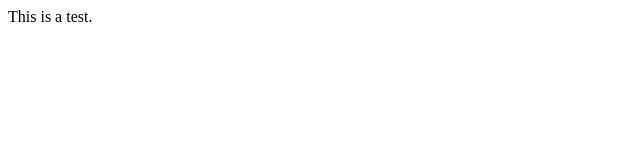
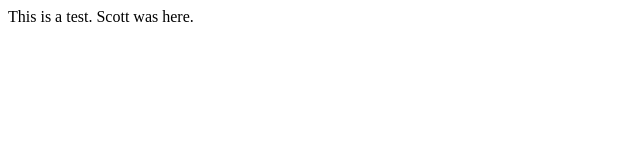
Before and after one commit to ScottDDexter/symmetrical-dollop, a plain HTML site: page index.html in a window 1280 px wide. Shown: the whole page, without its empty margins (0-640 px from the left). Drawn offline with Linux system fonts and the light colour scheme.

Commit message:
Add Scott to index.html

```diff
--- a/index.html
+++ b/index.html
@@ -2,6 +2,7 @@
 <body>
 <p>
 This is a test.
+Scott was here.
 </p>
 </body>
 </html>
```
